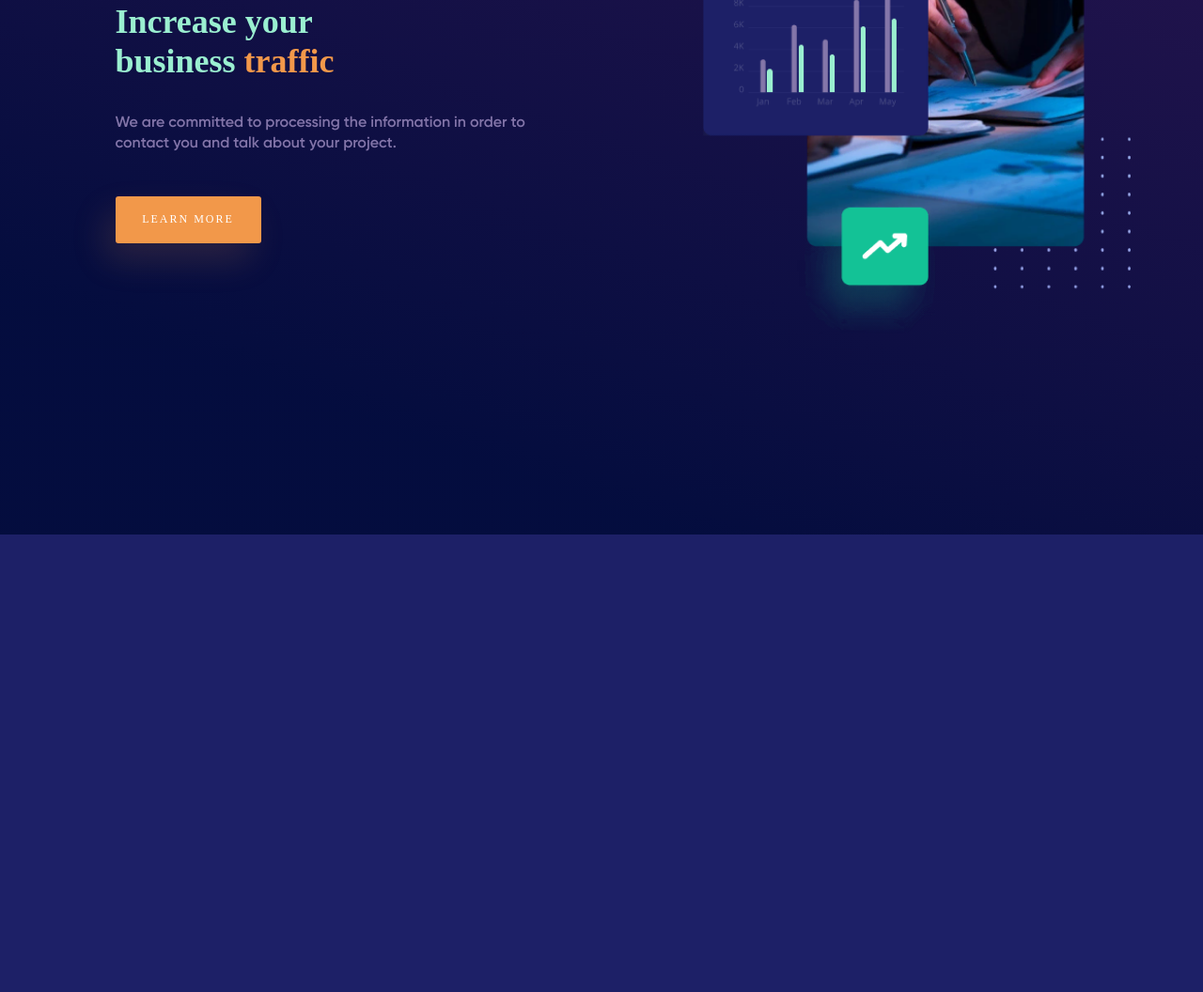
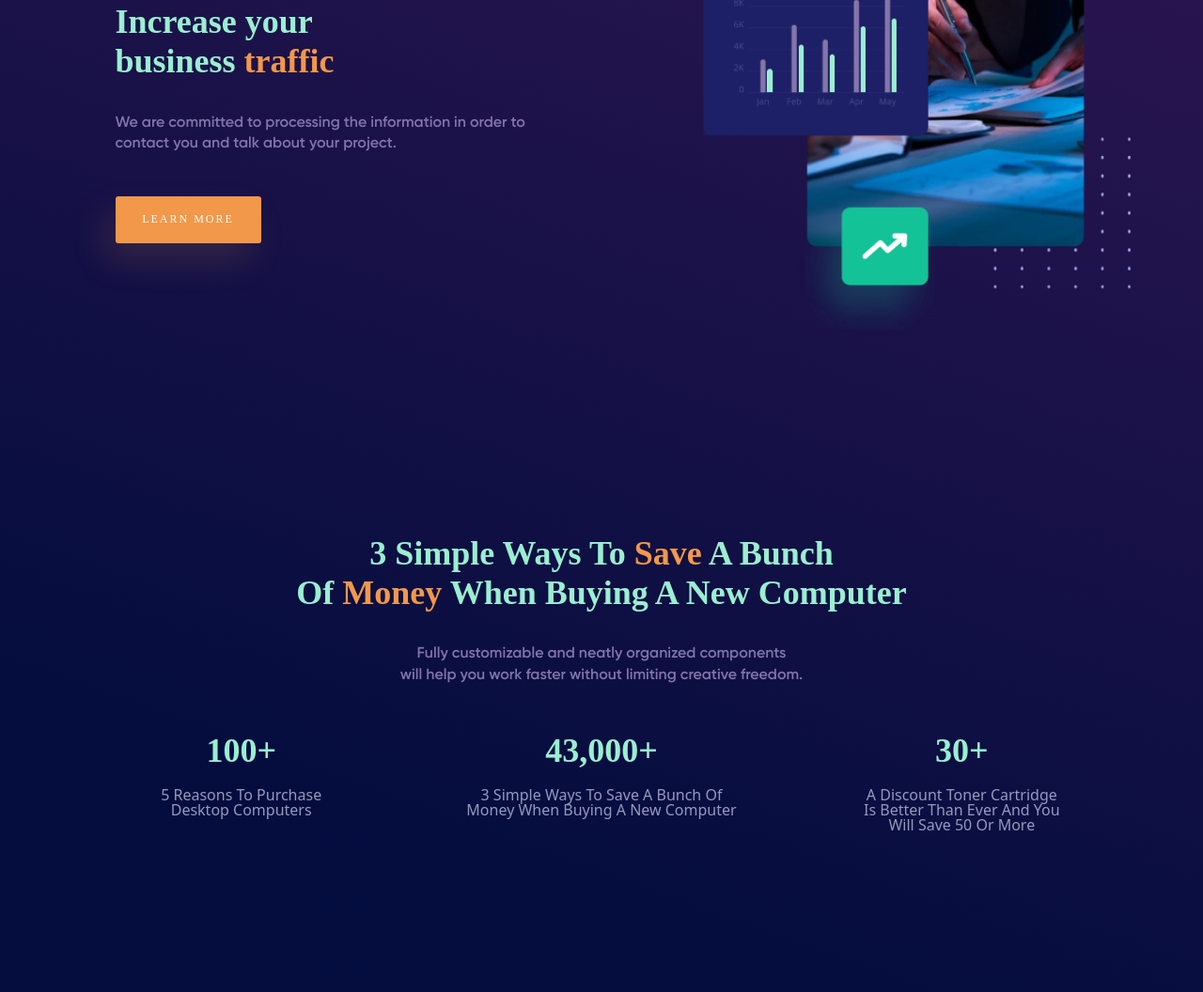
Before and after one commit to bobbydev72/Data-Processing, a plain HTML site: page index.html in a window 1280 px wide. Shown: the part 1628-2684 px from the top of the page at 94% size. Before the commit the page ends 2197 px from the top, so only its background shows below. Drawn offline with Linux system fonts and the light colour scheme; a web font is replaced by a local one.

Commit message:
Add Sections "Pricing"

```diff
--- a/css/index.css
+++ b/css/index.css
@@ -603,6 +603,7 @@ span.color-words {
 }
 /* =================================== BRANDS END ===================================  */
 
+/* =================================== TRAFFIC START ===================================  */
 .traffic {
   padding-top: 162px;
   padding-bottom: 200px;
@@ -627,3 +628,28 @@ span.color-words {
   height: auto;
   object-fit: cover;
 }
+/* =================================== TRAFFIC END ===================================  */
+
+/* =================================== PRICING START ===================================  */
+.pricing {
+  padding-bottom: 170px;
+}
+
+.pricing__desc {
+  padding-top: 32px;
+  padding-bottom: 50px;
+}
+
+.pricing__box {
+  text-align: center;
+}
+
+.pricing__box-title {
+  font-family: 'inter';
+  font-weight: 700;
+  font-size: 36px;
+  line-height: 1.16;
+  color: var(--secondary-theme-color);
+  margin-bottom: 17px;
+}
+/* =================================== PRICING END ===================================  */
--- a/index.html
+++ b/index.html
@@ -263,13 +263,54 @@
               business <span class="color-words">traffic</span>
             </h2>
             <p class="traffic__desc left-title__desc">
-              We are committed to processing the information in order to <br>
+              We are committed to processing the information in order to <br />
               contact you and talk about your project.
             </p>
-            <button class="btn btn-filling traffic__btn-filling">Learn More</button>
+            <button class="btn btn-filling traffic__btn-filling">
+              Learn More
+            </button>
           </div>
           <div class="col-5 traffic__img-box">
-            <img src="./img/business-traffic.webp" alt="Traffic Image" width="1" height="1" loading="lazy">
+            <img
+              src="./img/business-traffic.webp"
+              alt="Traffic Image"
+              width="1"
+              height="1"
+              loading="lazy"
+            />
+          </div>
+        </div>
+      </div>
+    </div>
+    <div class="pricing">
+      <div class="container">
+        <h2 class="center-title">
+          3 Simple Ways To <span class="color-words">Save</span> A Bunch <br />
+          Of <span class="color-words">Money</span> When Buying A New Computer
+        </h2>
+        <p class="pricing__desc center-title__desc">
+          Fully customizable and neatly organized components <br />
+          will help you work faster without limiting creative freedom.
+        </p>
+        <div class="row pricing__wrapper">
+          <div class="col-4 pricing__box">
+            <h3 class="pricing__box-title">100+</h3>
+            <p class="pricing__box-desc">
+              5 Reasons To Purchase <br> Desktop Computers
+            </p>
+          </div>
+          <div class="col-4 pricing__box">
+            <h3 class="pricing__box-title">43,000+</h3>
+            <p class="pricing__box-desc">
+              3 Simple Ways To Save A Bunch Of <br> Money When Buying A New Computer
+            </p>
+          </div>
+          <div class="col-4 pricing__box">
+            <h3 class="pricing__box-title">30+</h3>
+            <p class="pricing__box-desc">
+              A Discount Toner Cartridge <br> Is Better Than Ever And You <br> Will Save
+              50 Or More
+            </p>
           </div>
         </div>
       </div>
```
